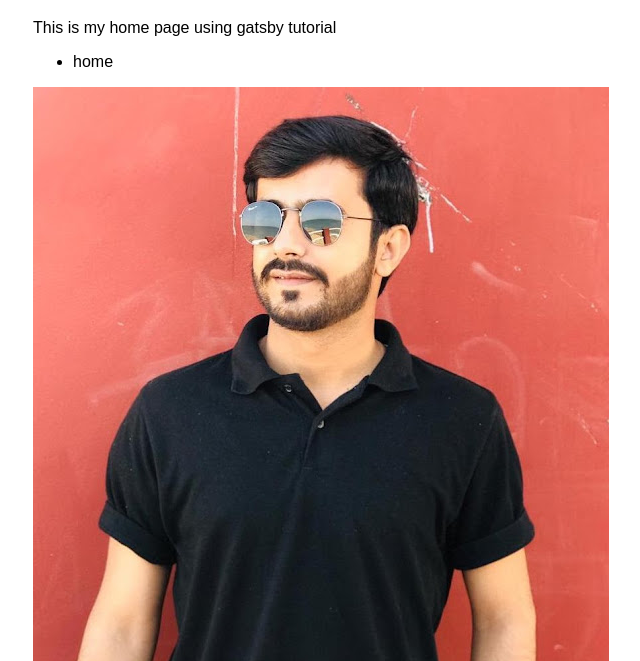
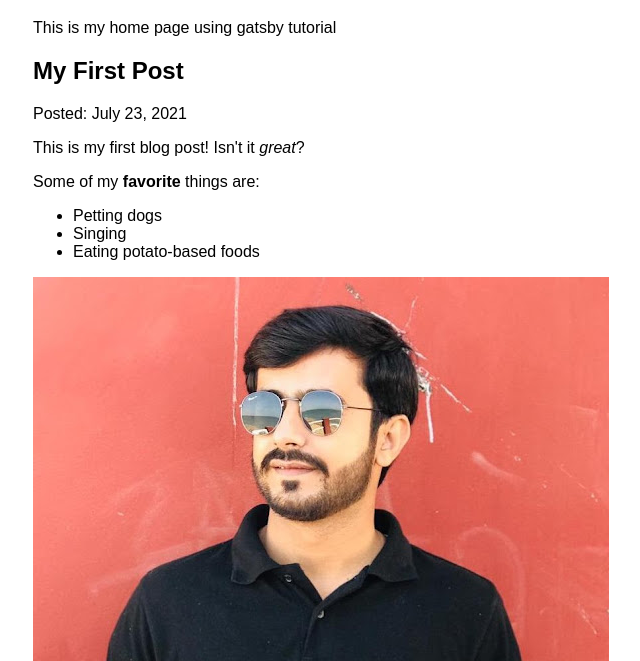
Before and after one commit to muqadar-ali/learning-portfolio, a Gatsby site: page / in a window 1280 px wide. Shown: the part 139-800 px from the top of the page, without its empty margins (357-997 px from the left). Built offline with nearby package versions, Linux system fonts and the light colour scheme; Gatsby itself is replaced by a stand-in of ours.

Commit message:
Finished Gatsby Tutorial Part 5

```diff
--- a/content/home.mdx
+++ b/content/home.mdx
@@ -1 +1,12 @@
-# hello world
+---
+title: "My First Post"
+date: "2021-07-23"
+---
+
+This is my first blog post! Isn't it *great*?
+
+Some of my **favorite** things are:
+
+* Petting dogs
+* Singing
+* Eating potato-based foods
--- a/gatsby-config.js
+++ b/gatsby-config.js
@@ -11,6 +11,7 @@ module.exports = {
           name: `content`,
           path: `${__dirname}/content`,
         }
-      }
+      },
+      "gatsby-plugin-mdx"
     ]
 }
--- a/package.json
+++ b/package.json
@@ -15,9 +15,15 @@
     "clean": "gatsby clean"
   },
   "dependencies": {
+    "@mdx-js/mdx": "^1.6.22",
+    "@mdx-js/react": "^1.6.22",
     "gatsby": "^4.6.2",
     "gatsby-plugin-image": "^2.6.0",
+    "gatsby-plugin-mdx": "^3.6.0",
     "gatsby-plugin-sharp": "^4.6.0",
+    "gatsby-remark-autolink-headers": "^5.6.0",
+    "gatsby-remark-images": "^6.6.0",
+    "gatsby-remark-prismjs": "^6.6.0",
     "gatsby-source-filesystem": "^4.6.0",
     "react": "^17.0.1",
     "react-dom": "^17.0.1"
--- a/src/pages/index.js
+++ b/src/pages/index.js
@@ -2,20 +2,24 @@ import * as React from "react"
 import Layout  from "../components/layout"
 import { StaticImage } from 'gatsby-plugin-image'
 import { graphql } from 'gatsby'
+import { MDXRenderer } from 'gatsby-plugin-mdx'
+
 
 const IndexPage = ({data}) =>{
   return (
     <Layout pageTitle="Home">
       <p>This is my home page using gatsby tutorial </p>
-      <ul>
       {
-        data.allFile.nodes.map(node => (
-          <li key={node.id}>
-            {node.name}
-          </li>
+        data.allMdx.nodes.map((node) => (
+          <article key={node.id}>
+            <h2>{node.frontmatter.title}</h2>
+            <p>Posted: {node.frontmatter.date}</p>
+            <MDXRenderer>
+              {node.body}
+            </MDXRenderer>
+          </article>
         ))
       }
-      </ul>
       <StaticImage
         src="../images/profile.jpg"
         alt="My pic"
@@ -31,10 +35,14 @@ const IndexPage = ({data}) =>{
 
 export const query = graphql`
   query {
-    allFile(filter: {sourceInstanceName: {eq: "content"}}) {
+    allMdx(sort: {fields: frontmatter___date, order: DESC}) {
       nodes {
-        name
+        frontmatter {
+          date(formatString: "MMMM D, YYYY")
+          title
+        }
         id
+        body
       }
     }
   }
```
Also changed, not shown: 1 other file.
